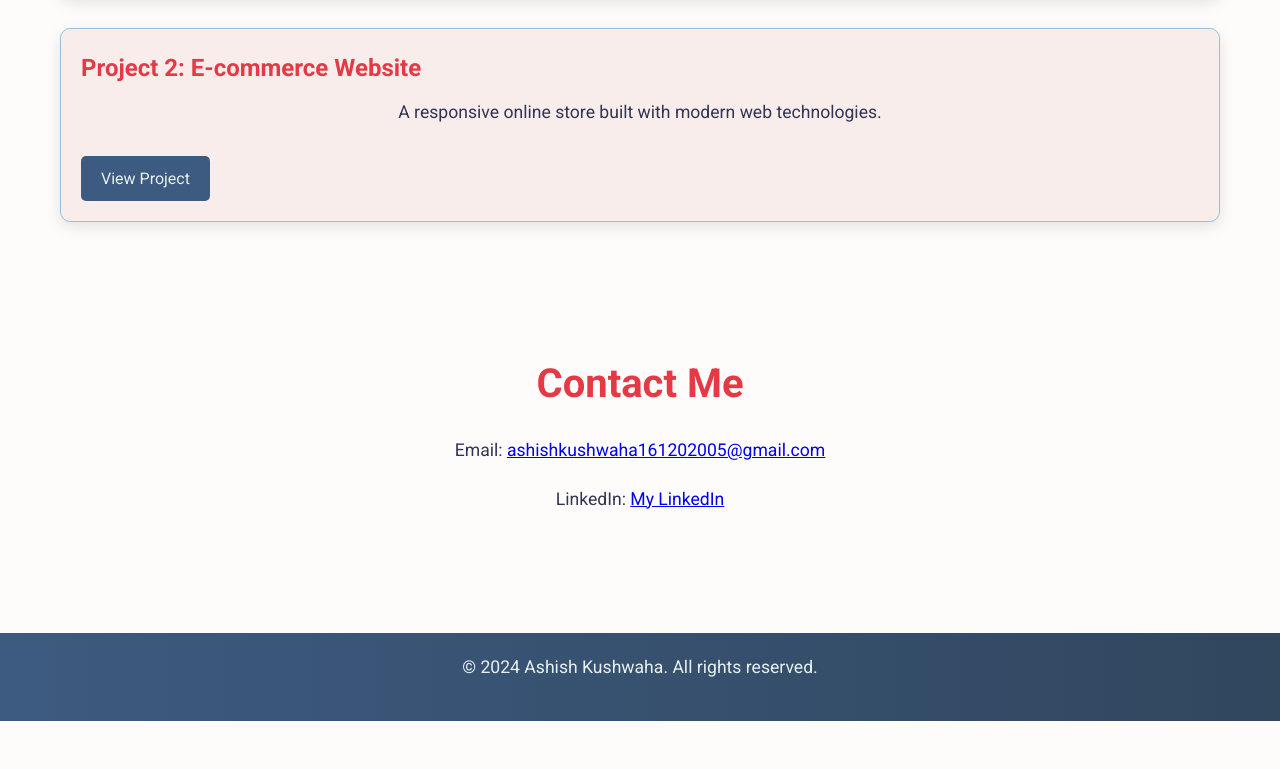
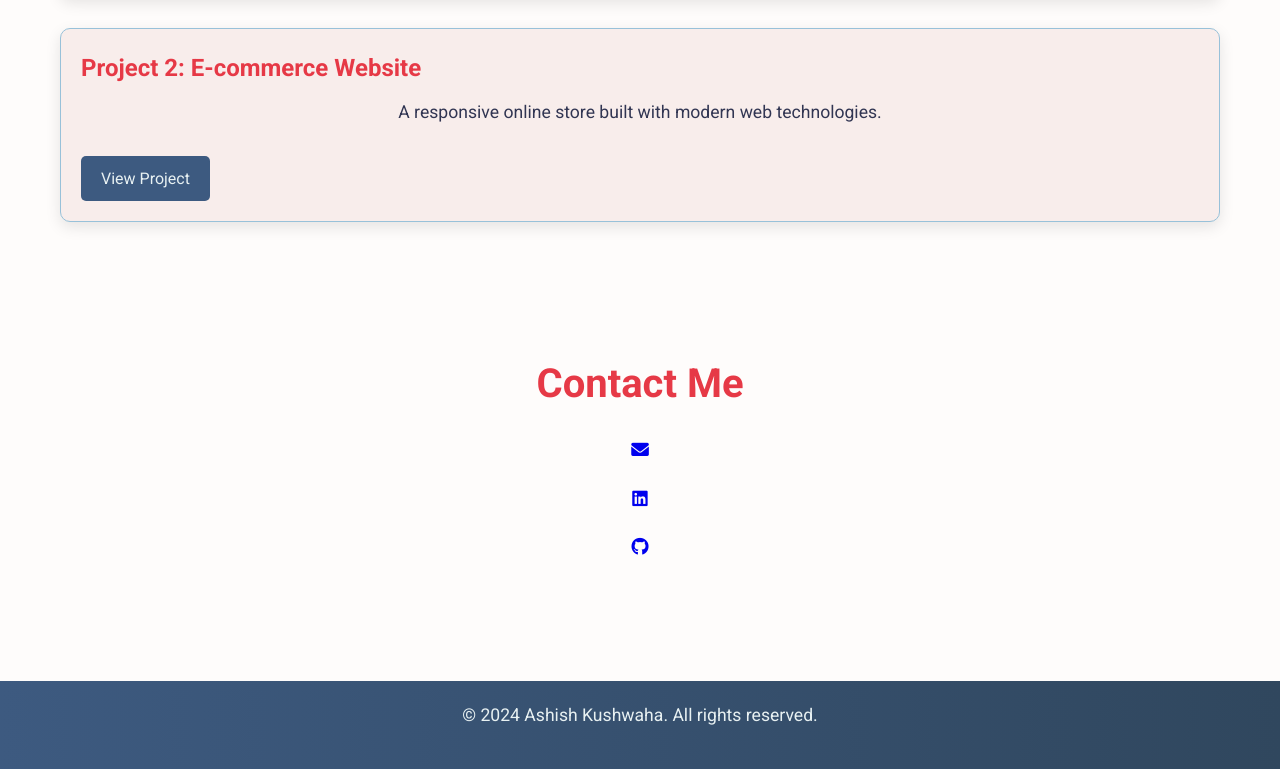
Before and after one commit to Ashishkushwaha16/My-Portfolio, a plain HTML site: page index.html in a window 1280 px wide. Shown: the part 969-1738 px from the top of the page. Before the commit the page ends 1690 px from the top, so only its background shows below. Drawn offline with Linux system fonts and the light colour scheme.

Commit message:
index.html

```diff
--- a/index.html
+++ b/index.html
@@ -6,6 +6,7 @@
     <title>Ashish Kushwaha - Portfolio</title>
     <link rel="stylesheet" href="style.css">
     <link href="https://fonts.googleapis.com/css2?family=Roboto:wght@400;700&display=swap" rel="stylesheet">
+    <link href="https://cdnjs.cloudflare.com/ajax/libs/font-awesome/6.0.0-beta3/css/all.min.css" rel="stylesheet">
 </head>
 <body>
 
@@ -53,8 +54,10 @@
 
 <section id="contact">
     <h2>Contact Me</h2>
-    <p>Email: <a href="mailto:ashishkushwaha161202005@gmail.com">ashishkushwaha161202005@gmail.com</a></p>
-    <p>LinkedIn: <a href="https://www.linkedin.com/in/ashishkushwaha2005/" target="_blank">My LinkedIn</a></p>
+    <p><a href="mailto:ashishkushwaha161202005@gmail.com"><i class="fas fa-envelope"></i></a></p>
+    <p><a href="https://www.linkedin.com/in/ashishkushwaha2005/" target="_blank"><i class="fab fa-linkedin"></i></a></p>
+    <p><a href="https://github.com/Ashishkushwaha16/My-Portfolio/" target="_blank"><i class="fab fa-github"></i></a></p>
+    </section>
 </section>
 
 <footer>
```
